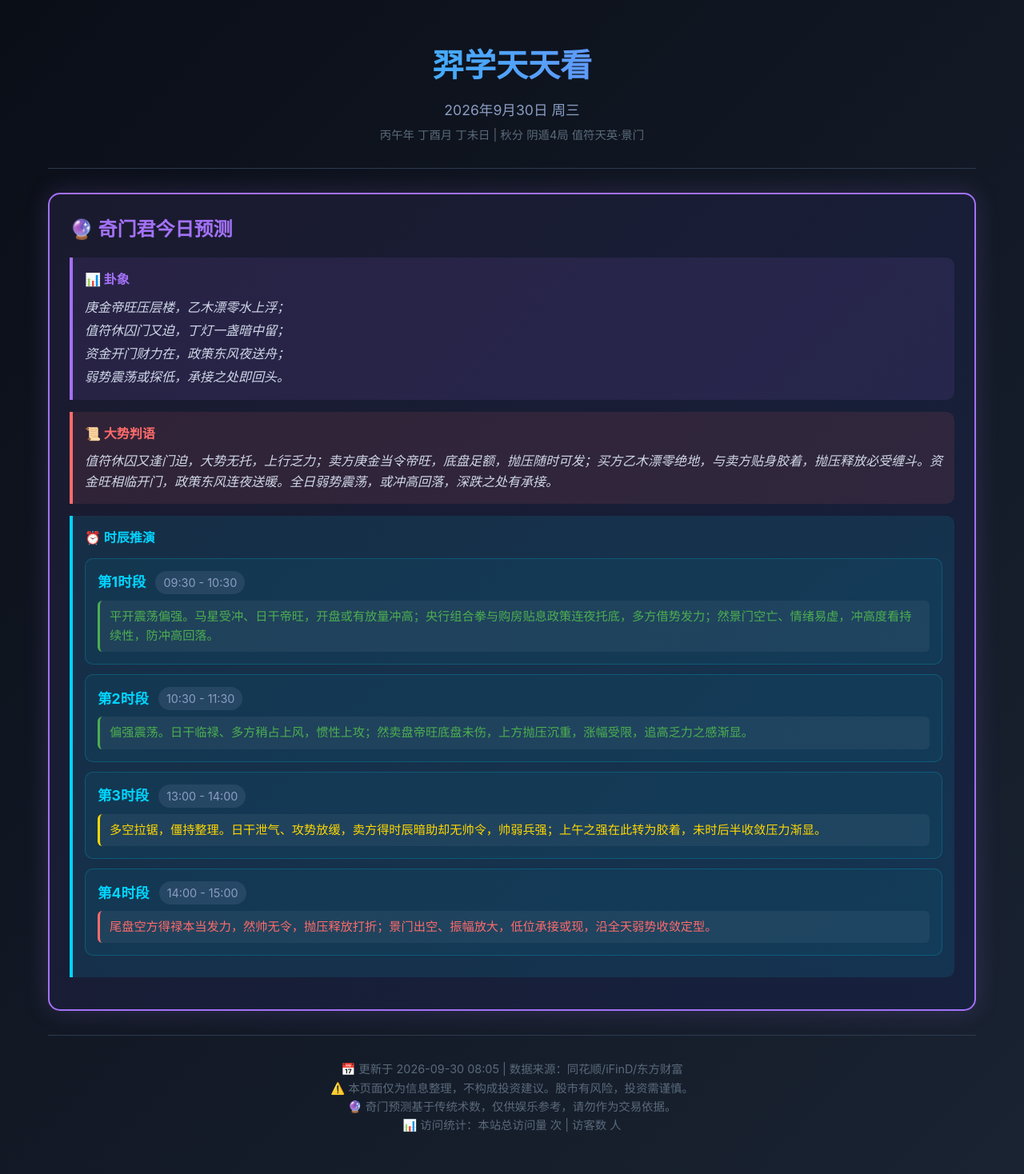
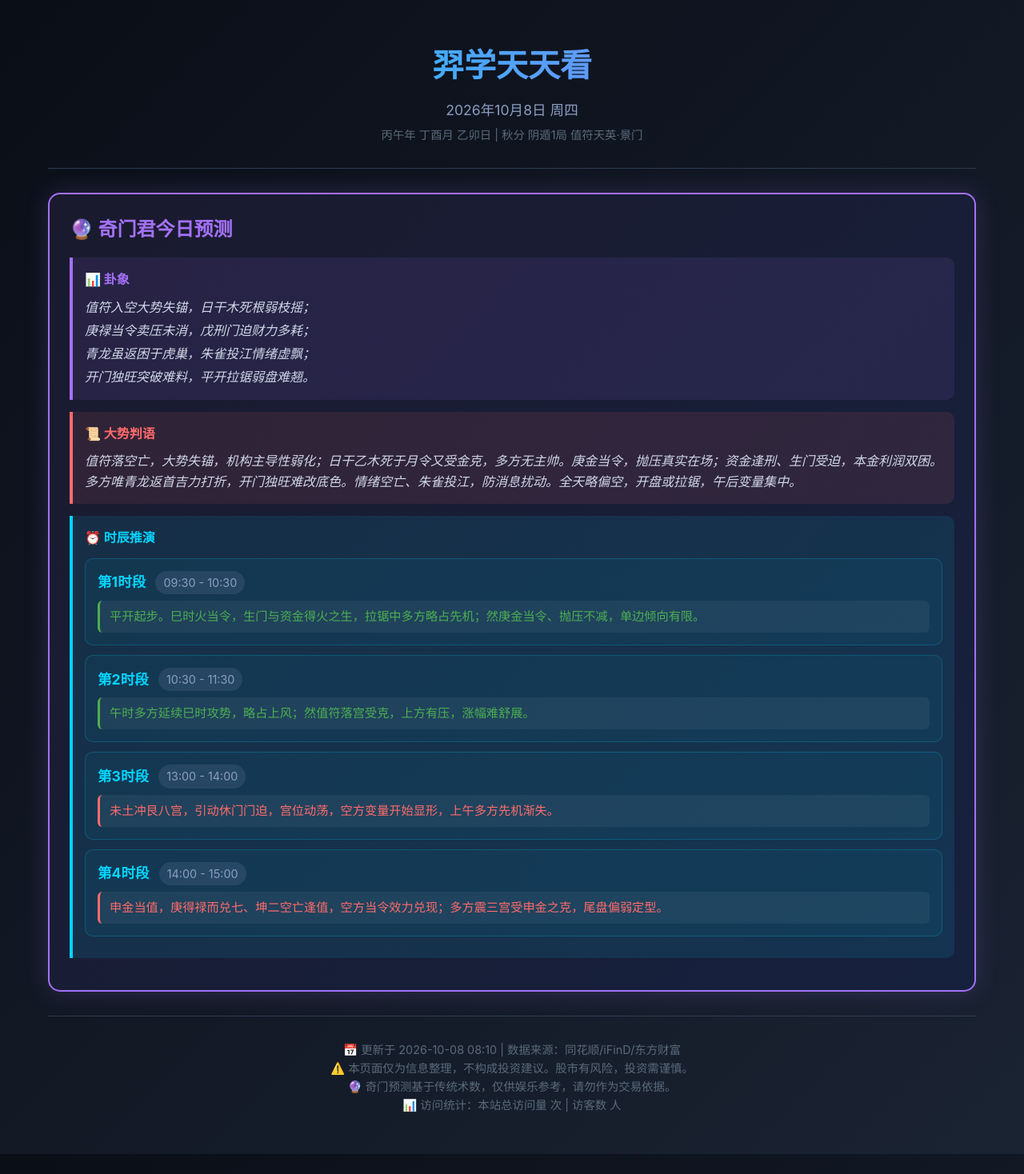
Before and after one commit to xiaoyi0319a/yixue-dashboard, a Jekyll site: the page index.html, which Jekyll copies as it is, in a window 1280 px wide. Shown: the whole page at 80% size. Built offline with Jekyll 4.4.1, drawn with Linux system fonts in a browser that asks for light colours; comment, search, counter and statistics services are not loaded; after the commit the page ends 1443 px from its top, so only the background shows below that.

Commit message:
每日更新 2026-10-08：奇门预测（阴遁1局·略偏空·国庆长假后首个交易日·平开拉锯弱盘难翘）·方向整理暂停模式

```diff
--- a/index.html
+++ b/index.html
@@ -4,12 +4,12 @@
     <meta charset="UTF-8">
     <meta name="viewport" content="width=device-width, initial-scale=1.0">
     <meta http-equiv="Cache-Control" content="no-cache, no-store, must-revalidate">
-    <meta property="og:title" content="羿学天天看 | 2026-09-30">
-    <meta property="og:description" content="🔮 阴遁4局·略偏空·前强后弱逐级收敛 | 📈📰 方向整理已暂停（09-27指令），数据截至09-24">
+    <meta property="og:title" content="羿学天天看 | 2026-10-08">
+    <meta property="og:description" content="🔮 阴遁1局·略偏空·平开拉锯弱盘难翘（国庆长假后首个交易日）| 📈📰 方向整理已暂停（09-27指令），数据截至09-24">
     <meta property="og:type" content="website">
     <meta property="og:url" content="https://xiaoyi0319a.github.io/yixue-dashboard/">
     <meta name="twitter:card" content="summary_large_image">
-    <title>羿学天天看 | 2026-09-30</title>
+    <title>羿学天天看 | 2026-10-08</title>
     <link rel="stylesheet" href="css/style.css">
     <script async src="https://busuanzi.ibruce.info/busuanzi/2.3/busuanzi.pure.mini.js"></script>
 </head>
@@ -17,18 +17,18 @@
     <div class="container">
         <div class="header">
             <h1>羿学天天看</h1>
-            <div class="date">2026年9月30日 周三</div>
-            <div class="ganzhi">丙午年 丁酉月 丁未日 | 秋分 阴遁4局 值符天英·景门</div>
+            <div class="date">2026年10月8日 周四</div>
+            <div class="ganzhi">丙午年 丁酉月 乙卯日 | 秋分 阴遁1局 值符天英·景门</div>
         </div>
         <div class="qimen-section">
             <h2>🔮 奇门君今日预测</h2>
             <div class="qimen-hexagram">
                 <h4>📊 卦象</h4>
-                <p>庚金帝旺压层楼，乙木漂零水上浮；<br>值符休囚门又迫，丁灯一盏暗中留；<br>资金开门财力在，政策东风夜送舟；<br>弱势震荡或探低，承接之处即回头。</p>
+                <p>值符入空大势失锚，日干木死根弱枝摇；<br>庚禄当令卖压未消，戊刑门迫财力多耗；<br>青龙虽返困于虎巢，朱雀投江情绪虚飘；<br>开门独旺突破难料，平开拉锯弱盘难翘。</p>
             </div>
             <div class="qimen-verdict">
                 <h4>📜 大势判语</h4>
-                <p><i>值符休囚又逢门迫，大势无托，上行乏力；卖方庚金当令帝旺，底盘足额，抛压随时可发；买方乙木漂零绝地，与卖方贴身胶着，抛压释放必受缠斗。资金旺相临开门，政策东风连夜送暖。全日弱势震荡，或冲高回落，深跌之处有承接。</i></p>
+                <p><i>值符落空亡，大势失锚，机构主导性弱化；日干乙木死于月令又受金克，多方无主帅。庚金当令，抛压真实在场；资金逢刑、生门受迫，本金利润双困。多方唯青龙返首吉力打折，开门独旺难改底色。情绪空亡、朱雀投江，防消息扰动。全天略偏空，开盘或拉锯，午后变量集中。</i></p>
             </div>
             <div class="qimen-time">
                 <h4>⏰ 时辰推演</h4>
@@ -37,33 +37,33 @@
                         <span class="time-name">第1时段</span>
                         <span class="time-range">09:30 - 10:30</span>
                     </div>
-                    <div class="time-verdict up">平开震荡偏强。马星受冲、日干帝旺，开盘或有放量冲高；央行组合拳与购房贴息政策连夜托底，多方借势发力；然景门空亡、情绪易虚，冲高度看持续性，防冲高回落。</div>
+                    <div class="time-verdict up">平开起步。巳时火当令，生门与资金得火之生，拉锯中多方略占先机；然庚金当令、抛压不减，单边倾向有限。</div>
                 </div>
                 <div class="time-slot">
                     <div class="time-header">
                         <span class="time-name">第2时段</span>
                         <span class="time-range">10:30 - 11:30</span>
                     </div>
-                    <div class="time-verdict up">偏强震荡。日干临禄、多方稍占上风，惯性上攻；然卖盘帝旺底盘未伤，上方抛压沉重，涨幅受限，追高乏力之感渐显。</div>
+                    <div class="time-verdict up">午时多方延续巳时攻势，略占上风；然值符落宫受克，上方有压，涨幅难舒展。</div>
                 </div>
                 <div class="time-slot">
                     <div class="time-header">
                         <span class="time-name">第3时段</span>
                         <span class="time-range">13:00 - 14:00</span>
                     </div>
-                    <div class="time-verdict neutral">多空拉锯，僵持整理。日干泄气、攻势放缓，卖方得时辰暗助却无帅令，帅弱兵强；上午之强在此转为胶着，未时后半收敛压力渐显。</div>
+                    <div class="time-verdict down">未土冲艮八宫，引动休门门迫，宫位动荡，空方变量开始显形，上午多方先机渐失。</div>
                 </div>
                 <div class="time-slot">
                     <div class="time-header">
                         <span class="time-name">第4时段</span>
                         <span class="time-range">14:00 - 15:00</span>
                     </div>
-                    <div class="time-verdict down">尾盘空方得禄本当发力，然帅无令，抛压释放打折；景门出空、振幅放大，低位承接或现，沿全天弱势收敛定型。</div>
+                    <div class="time-verdict down">申金当值，庚得禄而兑七、坤二空亡逢值，空方当令效力兑现；多方震三宫受申金之克，尾盘偏弱定型。</div>
                 </div>
             </div>
         </div>
         <div class="footer">
-            <p>📅 更新于 2026-09-30 08:05 | 数据来源：同花顺/iFinD/东方财富</p>
+            <p>📅 更新于 2026-10-08 08:10 | 数据来源：同花顺/iFinD/东方财富</p>
             <p>⚠️ 本页面仅为信息整理，不构成投资建议。股市有风险，投资需谨慎。</p>
             <p>🔮 奇门预测基于传统术数，仅供娱乐参考，请勿作为交易依据。</p>
             <p>📊 访问统计：<span id="busuanzi_container_site_pv">本站总访问量 <span id="busuanzi_value_site_pv"></span> 次</span> | <span id="busuanzi_container_site_uv">访客数 <span id="busuanzi_value_site_uv"></span> 人</span></p>
```
